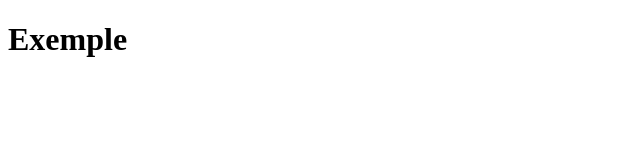
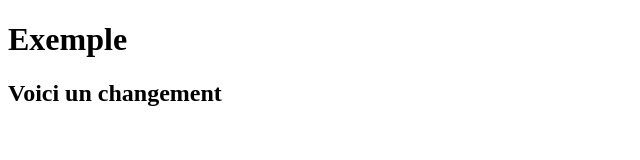
Before and after one commit to msernna/monExemple2, a plain HTML site: page index.html in a window 1280 px wide. Shown: the whole page, without its empty margins (0-640 px from the left). Drawn offline with Linux system fonts and the light colour scheme.

Commit message:
Un commentaire

```diff
--- a/index.html
+++ b/index.html
@@ -7,5 +7,6 @@
 </head>
 <body>
     <h1>Exemple</h1>
+    <h2>Voici un changement</h2>
 </body>
 </html>
```
